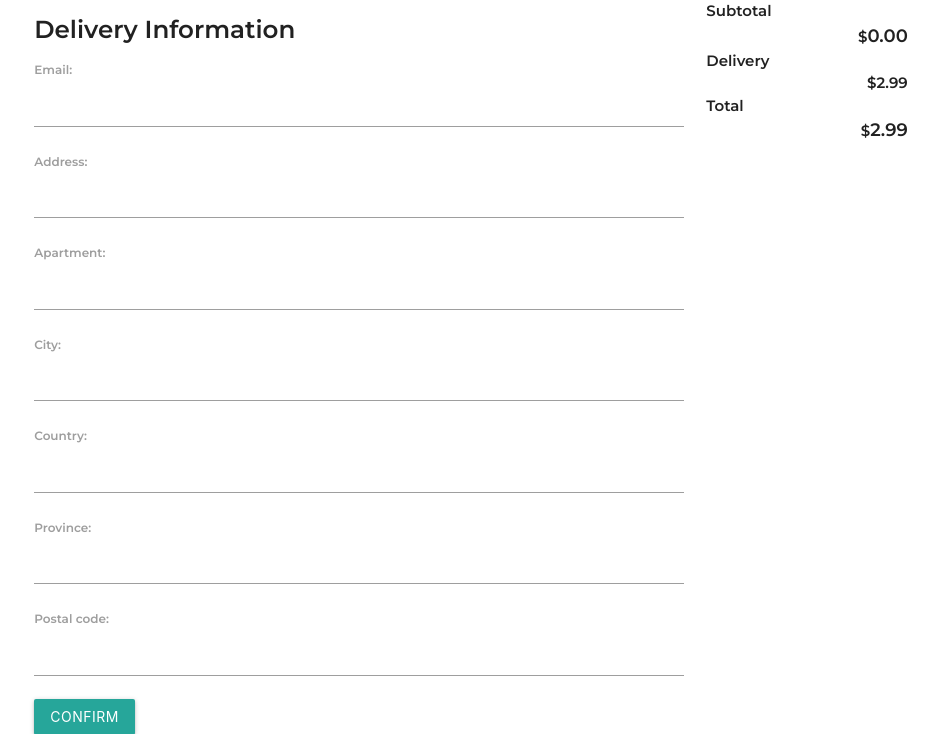
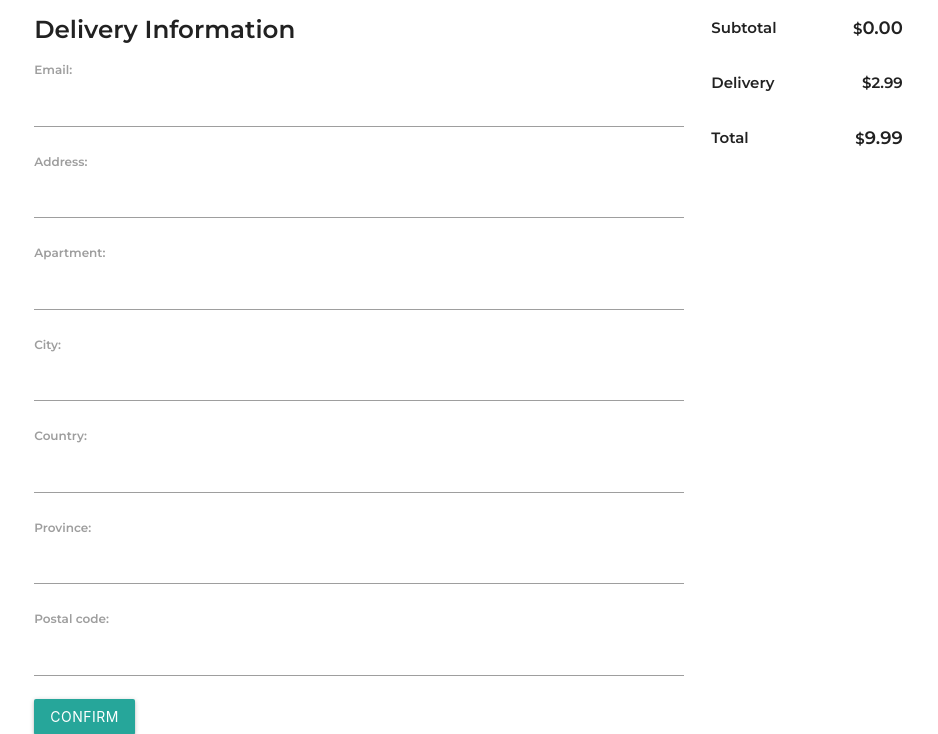
Before and after one commit to janusshanp/donut_shop, a Django app: template main_app/templates/cart/payment.html in a window 1280 px wide. Shown: the part 270-1004 px from the top of the page, without its empty margins (169-1107 px from the left). Run offline with Django 4.2, Linux system fonts and the light colour scheme; the template is opened without the code that fills it: values that come from a table or form of the project are taken from there, others are empty.

Commit message:
finish styling

```diff
--- a/main_app/templates/cart/payment.html
+++ b/main_app/templates/cart/payment.html
@@ -32,10 +32,28 @@
 				<td><span id="total"></span></td>
 			</tr>
 			{% endfor %}
+			<tr>
+				<td>Subtotal</td>
+				<td></td>
+				<td>
+					<div class="right-align">$<span id="subtotal">9.99</span></div>
+				</td>
+			</tr>
+			<tr>
+				<td>Delivery</td>
+				<td></td>
+				<td>
+					<div class="right-align">$2.99</div>
+				</td>
+			</tr>
+			<tr>
+				<td>Total</td>
+				<td></td>
+				<td>
+					<div class="right-align">$<span id="subtotal">9.99</span></div>
+				</td>
+			</tr>
 		</table>
-		<div>Subtotal <div class="right-align">$<span id="subtotal">9.99</span></div></div>
-		<div>Delivery <div class="right-align">$2.99</div></div>
-		<div>Total <div class="right-align">$<span id="final-total">9.99</span></div></div>
 	</div>
 </div>
 
```
Also changed, not shown: main_app/templates/cart/index.html (+10 -8 lines).
